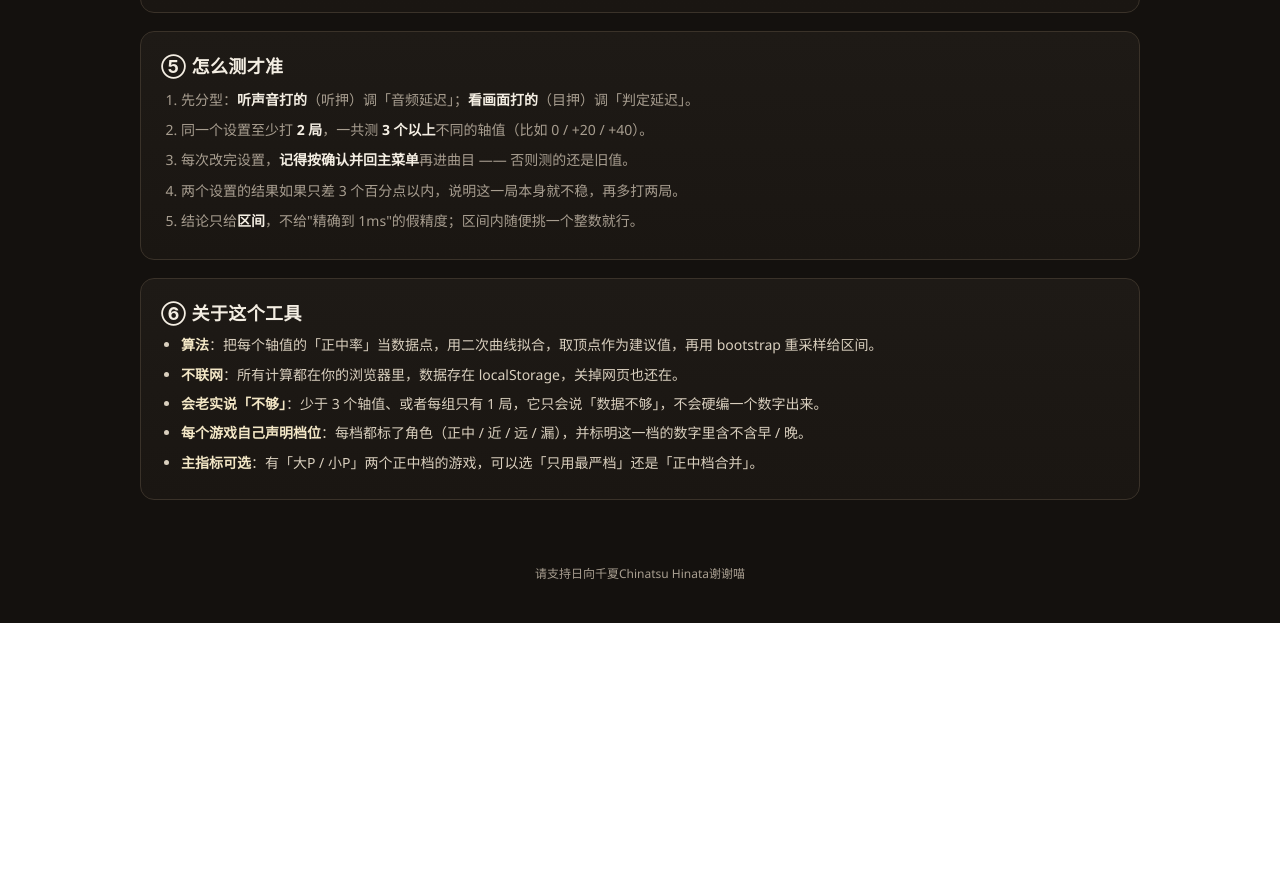
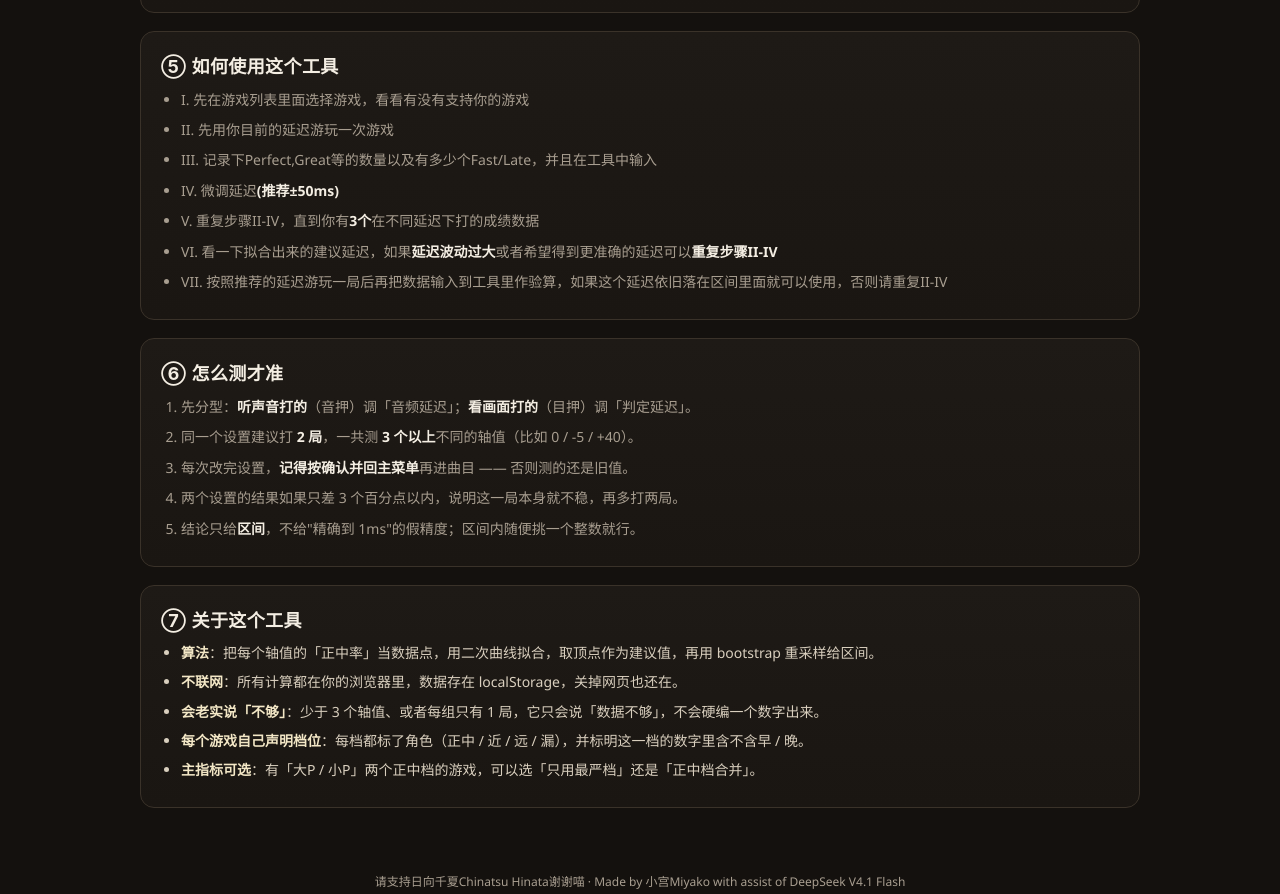
Before and after one commit to chinatsu-hinata/RhythmGame_DelayModify, a plain HTML site: page index.html in a window 1280 px wide. Shown: the part 2174-3068 px from the top of the page. Before the commit the page ends 2797 px from the top, so only its background shows below. Drawn offline with Linux system fonts and the light colour scheme.

Commit message:
Add files via upload

```diff
--- a/index.html
+++ b/index.html
@@ -152,11 +152,26 @@
 
   <section class="panel">
     <div class="panel-head">
-      <h2>⑤ 怎么测才准</h2>
+      <h2>⑤ 如何使用这个工具</h2>
+    </div>
+    <ul class="steps">
+      <li>I. 先在游戏列表里面选择游戏，看看有没有支持你的游戏</li>
+      <li>II. 先用你目前的延迟游玩一次游戏</li>
+      <li>III. 记录下Perfect,Great等的数量以及有多少个Fast/Late，并且在工具中输入</li>
+      <li>IV. 微调延迟<b>(推荐±50ms)</b></li>
+      <li>V. 重复步骤II-IV，直到你有<b>3个</b>在不同延迟下打的成绩数据</li>
+      <li>VI. 看一下拟合出来的建议延迟，如果<b>延迟波动过大</b>或者希望得到更准确的延迟可以<b>重复步骤II-IV</b></li>
+      <li>VII. 按照推荐的延迟游玩一局后再把数据输入到工具里作验算，如果这个延迟依旧落在区间里面就可以使用，否则请重复II-IV</li>
+    </ul>
+  </section>
+
+  <section class="panel">
+    <div class="panel-head">
+      <h2>⑥ 怎么测才准</h2>
     </div>
     <ol class="steps">
-      <li>先分型：<b>听声音打的</b>（听押）调「音频延迟」；<b>看画面打的</b>（目押）调「判定延迟」。</li>
-      <li>同一个设置至少打 <b>2 局</b>，一共测 <b>3 个以上</b>不同的轴值（比如 0 / +20 / +40）。</li>
+      <li>先分型：<b>听声音打的</b>（音押）调「音频延迟」；<b>看画面打的</b>（目押）调「判定延迟」。</li>
+      <li>同一个设置建议打 <b>2 局</b>，一共测 <b>3 个以上</b>不同的轴值（比如 0 / -5 / +40）。</li>
       <li>每次改完设置，<b>记得按确认并回主菜单</b>再进曲目 —— 否则测的还是旧值。</li>
       <li>两个设置的结果如果只差 3 个百分点以内，说明这一局本身就不稳，再多打两局。</li>
       <li>结论只给<b>区间</b>，不给"精确到 1ms"的假精度；区间内随便挑一个整数就行。</li>
@@ -165,7 +180,7 @@
 
   <section class="panel about">
     <div class="panel-head">
-      <h2>⑥ 关于这个工具</h2>
+      <h2>⑦ 关于这个工具</h2>
     </div>
     <ul>
       <li><b>算法</b>：把每个轴值的「正中率」当数据点，用二次曲线拟合，取顶点作为建议值，再用 bootstrap 重采样给区间。</li>
@@ -179,7 +194,7 @@
 </main>
 
 <footer>
-  <p>请支持日向千夏Chinatsu Hinata谢谢喵</p>
+  <p>请支持日向千夏Chinatsu Hinata谢谢喵 · Made by 小宫Miyako with assist of DeepSeek V4.1 Flash</p>
 </footer>
 
 <!-- 不写 ?v= 版本号：方便在 GitHub 网页里直接改文件；GitHub Pages 缓存约 10 分钟，改完刷新未生效就 Ctrl+F5 -->
```
